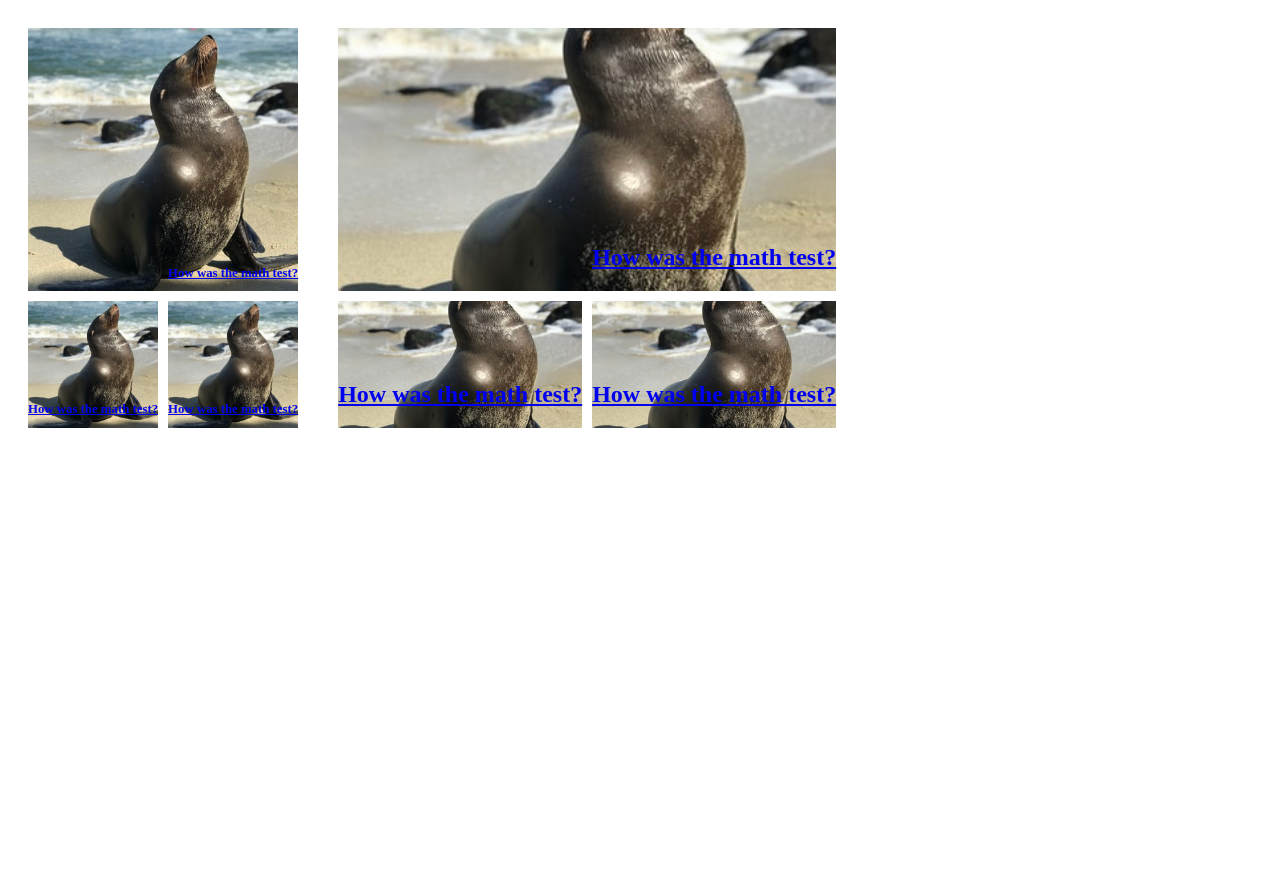
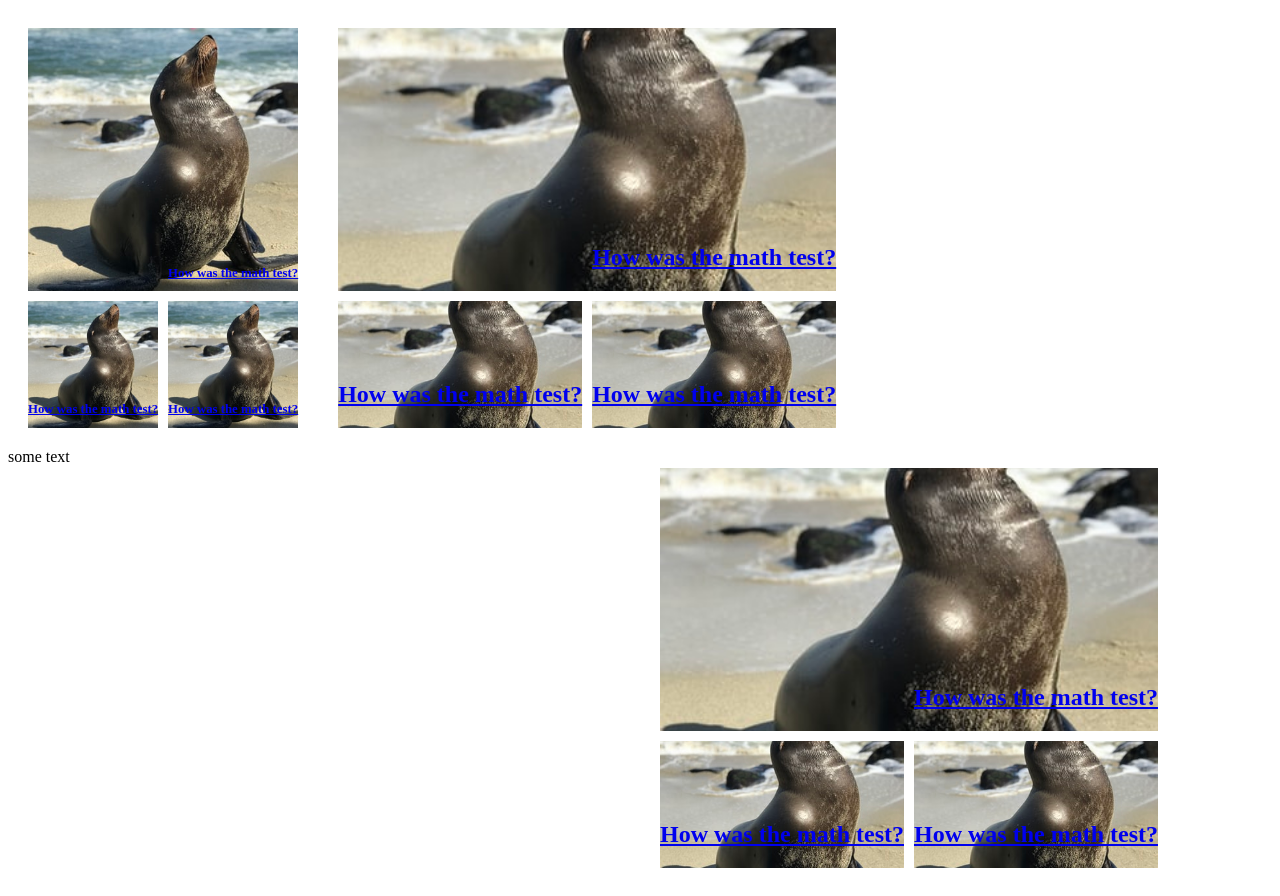
Before and after one commit to stackoverflowsam93/gatsby-bg-image-styling-issue, a Gatsby site: page / in a window 1280 px wide. Before the commit the page ends 800 px from the top, so only its background shows below. Built offline with nearby package versions, Linux system fonts and the light colour scheme; Gatsby itself is replaced by a stand-in of ours.

Commit message:
Added a second example

```diff
--- a/src/pages/index.js
+++ b/src/pages/index.js
@@ -41,6 +41,7 @@ const IndexPage = () => {
     const imgProps = data.allImageSharp.edges[2].node.fluid
 
     return (
+      <>
         <div className='container'>
           <div className='my-grid'>
             <BgImage className='un' textClass='small' imgProps={imgProps} />
@@ -53,6 +54,20 @@ const IndexPage = () => {
             <BgImage className='twa' textClass='big' imgProps={imgProps} />
           </div>
         </div>
+
+
+
+        <div className='container'>
+          <div style={{width:'50%'}}>
+            some text
+          </div>
+          <div className='my-grid'>
+            <BgImage className='un' textClass='big' imgProps={imgProps} />
+            <BgImage className='du' textClass='big' imgProps={imgProps} />
+            <BgImage className='twa' textClass='big' imgProps={imgProps} />
+          </div>
+        </div>
+      </>
     )
 }
 
```
Lines whose indentation alone changed are shown as unchanged.
